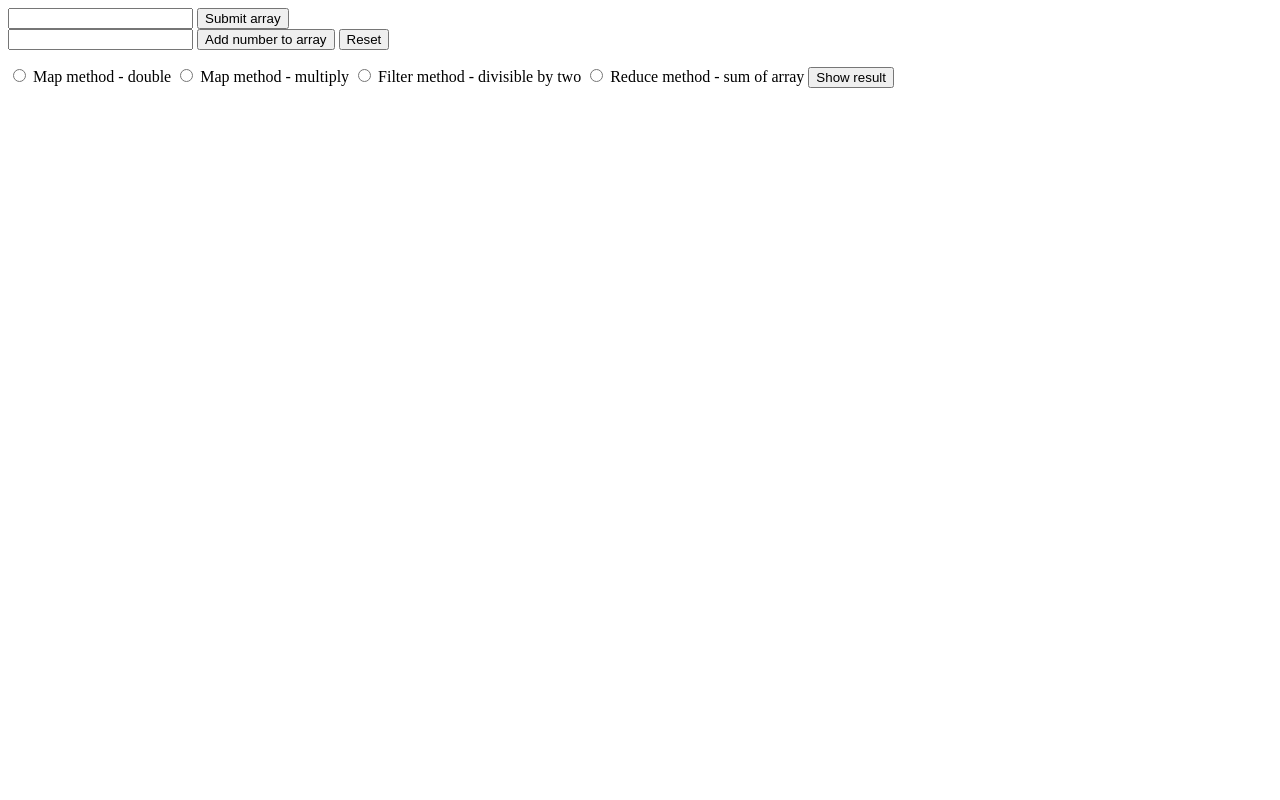
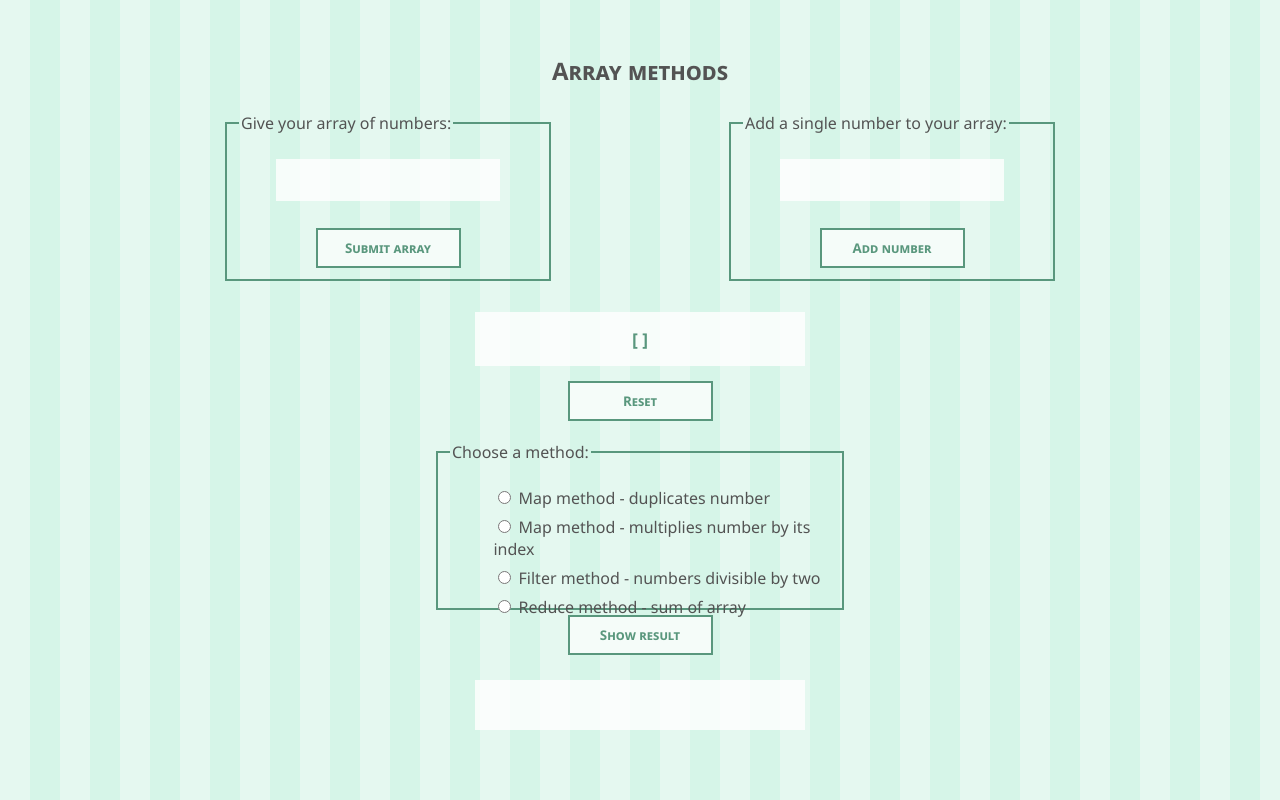
Before and after one commit to alternadiva/FAC-Weekly-prompt-Week-4-array-methods, a plain HTML site: page index.html in a window 1280 px wide. Drawn offline with Linux system fonts and the light colour scheme.

Commit message:
add style

```diff
--- a/index.html
+++ b/index.html
@@ -6,34 +6,57 @@
     <meta http-equiv="X-UA-Compatible" content="IE=edge">
     <meta name="viewport" content="width=device-width, initial-scale=1.0">
     <link rel="stylesheet" href="style.css">
-    <title>Document</title>
+    <title>Array methods</title>
 </head>
 
 <body>
-    <input type="text" id="input-array">
+    <h2>Array methods</h2>
+    <div id="add-array-number">
+        <div class="input-fields">
+            <fieldset>
+                <legend>Give your array of numbers:</legend>
+                <input type="text" class="inputs" id="input-array"> <br>
                 <button id="submit-array">Submit array</button>
-    <br>
-    <input type="number" id="input-numbers">
-    <button id="submit-numbers">Add number to array</button>
+            </fieldset>
+        </div>
+        <div class="input-fields">
+            <fieldset>
+                <legend>Add a single number to your array:</legend>
+                <input type="number" class="inputs" id="input-numbers"> <br>
+                <button id="submit-numbers">Add number</button> <br>
+            </fieldset>
+        </div>
+    </div>
+
+    <p id="your-array" class="array">[ ]</p>
+
     <button id="reset">Reset</button>
 
-    <p id="your-array"> </p>
-
+    <fieldset id="choose-method">
+        <legend>Choose a method:</legend>
+        <ul>
+            <li>
                 <input type="radio" name="method" id="map1">
-    <label for="map1" class="radio-label">Map method - double</label>
-
+                <label for="map1" class="radio-label">Map method - duplicates number</label>
+            </li>
+            <li>
                 <input type="radio" name="method" id="map2">
-    <label for="map2" class="radio-label">Map method - multiply</label>
-
+                <label for="map2" class="radio-label">Map method - multiplies number by its index</label>
+            </li>
+            <li>
                 <input type="radio" name="method" id="filter">
-    <label for="filter" class="radio-label">Filter method - divisible by two</label>
-
+                <label for="filter" class="radio-label">Filter method - numbers divisible by two</label>
+            </li>
+            <li>
                 <input type="radio" name="method" id="reduce">
                 <label for="reduce" class="radio-label">Reduce method - sum of array</label>
+            </li>
+        </ul>
+    </fieldset>
 
     <button id="output-button">Show result</button>
 
-    <p id="output"></p>
+    <p id="output" class="array"></p>
 
 
     <script src="script.js"></script>
--- a/script.js
+++ b/script.js
@@ -88,7 +88,7 @@ function pushNumToArr() {
 }
 
 function resetArr() {
-     array.innerHTML = " ";
+     array.innerHTML = "[ ]";
      newArr.length = 0;
      document.getElementById("input-numbers").value = 0;
      document.getElementById("input-array").value = 0;
--- a/style.css
+++ b/style.css
@@ -0,0 +1,97 @@
+html {
+  height: 100vh;
+  background: #d8af8d;
+  background: repeating-linear-gradient(
+    to right,
+    rgb(229, 248, 240),
+    rgb(229, 248, 240) 30px,
+    rgb(214, 245, 232) 30px,
+    rgb(214, 245, 232) 60px
+  );
+  background-size: cover;
+}
+
+body {
+  padding: 2% 10%;
+  font-family: "Segoe UI", Tahoma, Geneva, Verdana, sans-serif;
+  color: rgb(83, 83, 83);
+}
+
+h2 {
+  text-align: center;
+  margin-bottom: 25px;
+  font-variant: small-caps;
+}
+
+#add-array-number {
+  display: flex;
+  flex-direction: row;
+  flex-wrap: wrap;
+  justify-content: space-evenly;
+}
+
+.input-fields {
+  width: 330px;
+  height: 150px;
+  margin: 0 auto 25px auto;
+}
+
+.inputs {
+  width: 220px;
+  height: 40px;
+  display: block;
+  margin: 20px auto 0 auto;
+  text-align: center;
+  font-family: "Segoe UI", Tahoma, Geneva, Verdana, sans-serif;
+  font-size: 1rem;
+  background: rgba(255, 255, 255, 0.8);
+  color: rgb(83, 83, 83);
+  border: none;
+}
+
+button {
+  display: block;
+  margin: 5px auto 20px auto;
+  cursor: pointer;
+  width: 145px;
+  height: 40px;
+  background: rgb(245, 252, 249);
+  border: 2px rgb(89, 151, 125) solid;
+  font-variant: small-caps;
+  font-family: "Segoe UI", Tahoma, Geneva, Verdana, sans-serif;
+  color: rgb(89, 151, 125);
+  font-weight: 700;
+}
+
+fieldset {
+  border: 2px rgb(89, 151, 125) solid;
+  height: 150px;
+}
+
+.array {
+  width: 330px;
+  min-height: 20px;
+  word-wrap: normal;
+  font-weight: 600;
+  font-size: 1.1rem;
+  background: rgba(255, 255, 255, 0.8);
+  color: rgb(89, 151, 125);
+  display: block;
+  margin: 25px auto 15px auto;
+  padding: 15px 0;
+  text-align: center;
+}
+
+#choose-method {
+  display: block;
+  margin-left: auto;
+  margin-right: auto;
+  width: 380px;
+  min-height: 150px;
+}
+
+li {
+  list-style: none;
+  padding: 1%;
+  word-wrap: normal;
+}
```
Lines whose indentation alone changed are shown as unchanged.
